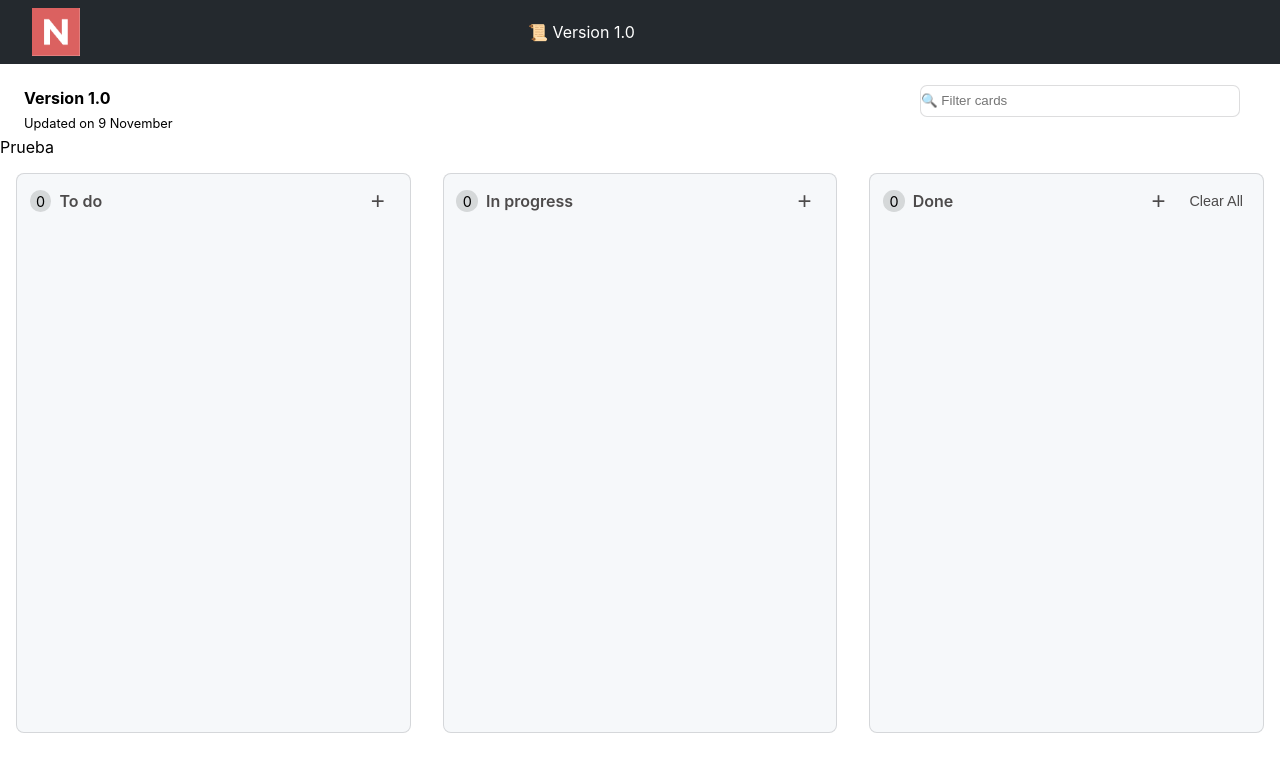
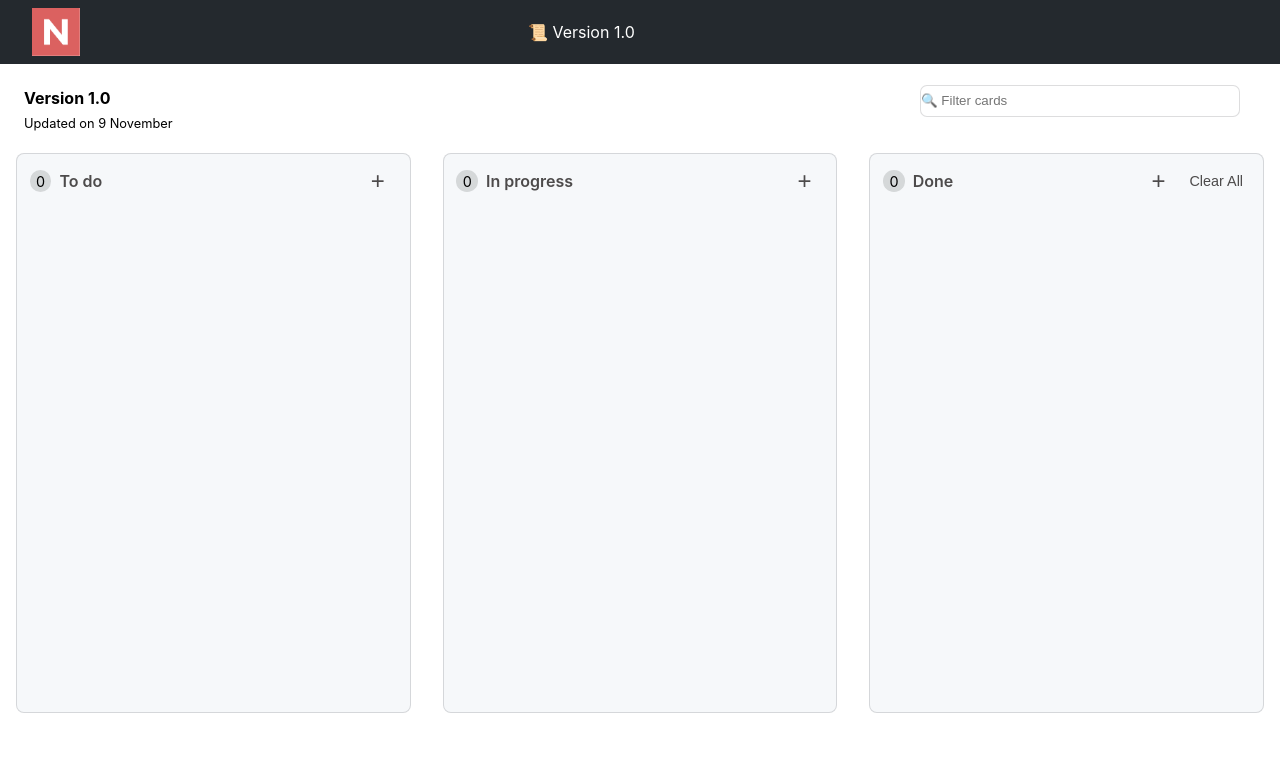
Before and after one commit to TheGuzman/Kanban-app, a React (Create React App) app in the folder kanban-app/: page / in a window 1280 px wide. Shown: the top 772 px of the page. Built offline with nearby package versions, Linux system fonts and the light colour scheme.

Commit message:
Revert "prueba tras publicación"
This reverts commit 9b85a0b2d79130cd84c11c0f6a097f556946eeb9.

```diff
--- a/kanban-app/src/pages/task-board/task-board.jsx
+++ b/kanban-app/src/pages/task-board/task-board.jsx
@@ -115,7 +115,6 @@ function TaskBoard() {
     return (
         <React.Fragment>
             <SubHeader></SubHeader>
-            <p>Prueba</p>
             <div className='columns__container'>
                 {arr.map((e, i) => <Column key={i} title={e.title} status={e.status} clearAll={e.clearAll} tasks={e.tasks} doneClass={e.doneClass} counter={counter} taskNum={e.tasks.length} AddButton={e.AddButton} onTaskAdd={onTaskAdd} onTaskRemove={onTaskRemove} onTaskChangeForward={onTaskChangeForward} onTaskChangeBackwards={onTaskChangeBackwards} onClearAll={onClearAll}></Column>)}
             </div>
```
